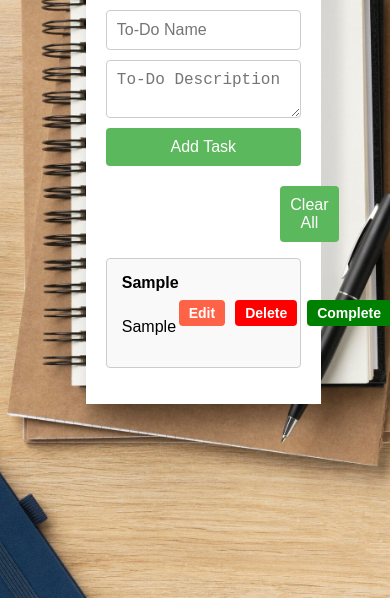
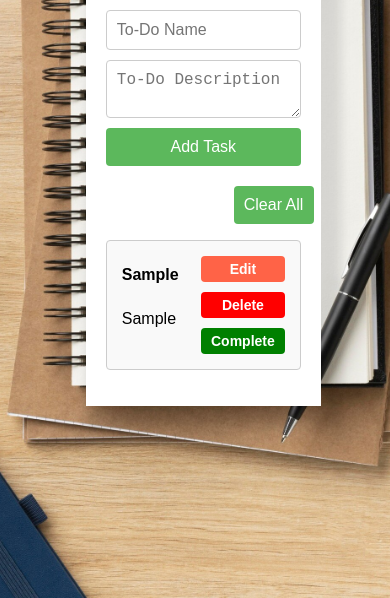
Before and after one commit to Mayealexandra93/To-Do-List_Local-Storage, a plain HTML site: page index.html in a window 390 px wide. Both pictures are taken after typing "Sample", "Sample" into the empty fields and a click on the button "Add Task". Shown: the part 246-844 px from the top of the page. Drawn offline with nearby package versions, Linux system fonts and the light colour scheme.

Commit message:
To make task responsive

```diff
--- a/to_do_list_local_storage_885.css
+++ b/to_do_list_local_storage_885.css
@@ -132,3 +132,16 @@ li .buttons button.delete {
 li .buttons button.delete:hover {
     background-color: rgb(243, 128, 128);
 }
+
+@media (max-width: 480px) {
+    #clearAllButton{
+        margin-left: 65.5%;
+        margin-top: 10px;
+        width: 80px;
+      }
+
+    li .buttons {
+        flex-direction: column;
+    }
+
+  }
```
